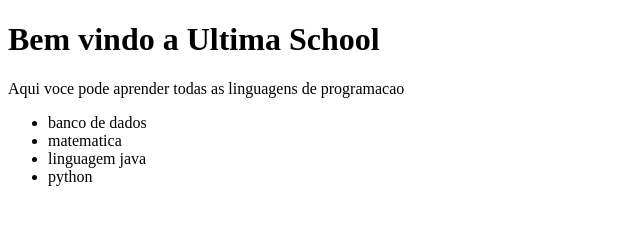
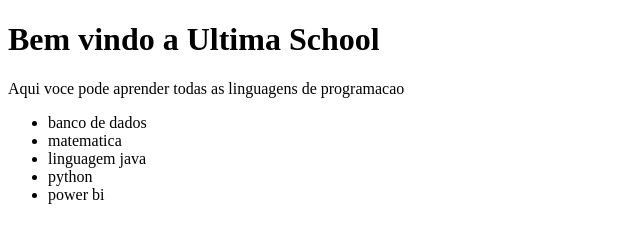
Before and after one commit to josepco/projeto-ultima, a plain HTML site: page index.html in a window 1280 px wide. Shown: the full height of the page, 0-640 px from the left. Drawn offline with Linux system fonts and the light colour scheme.

Commit message:
alteracoes feitas no arquivo readme

```diff
--- a/index.html
+++ b/index.html
@@ -18,6 +18,7 @@
     <li>matematica</li>
     <li>linguagem java </li>
     <li>python</li>
+    <li>power bi</li>
 </ul>
 
 </div>
```
Also changed, not shown: 1 other file.
